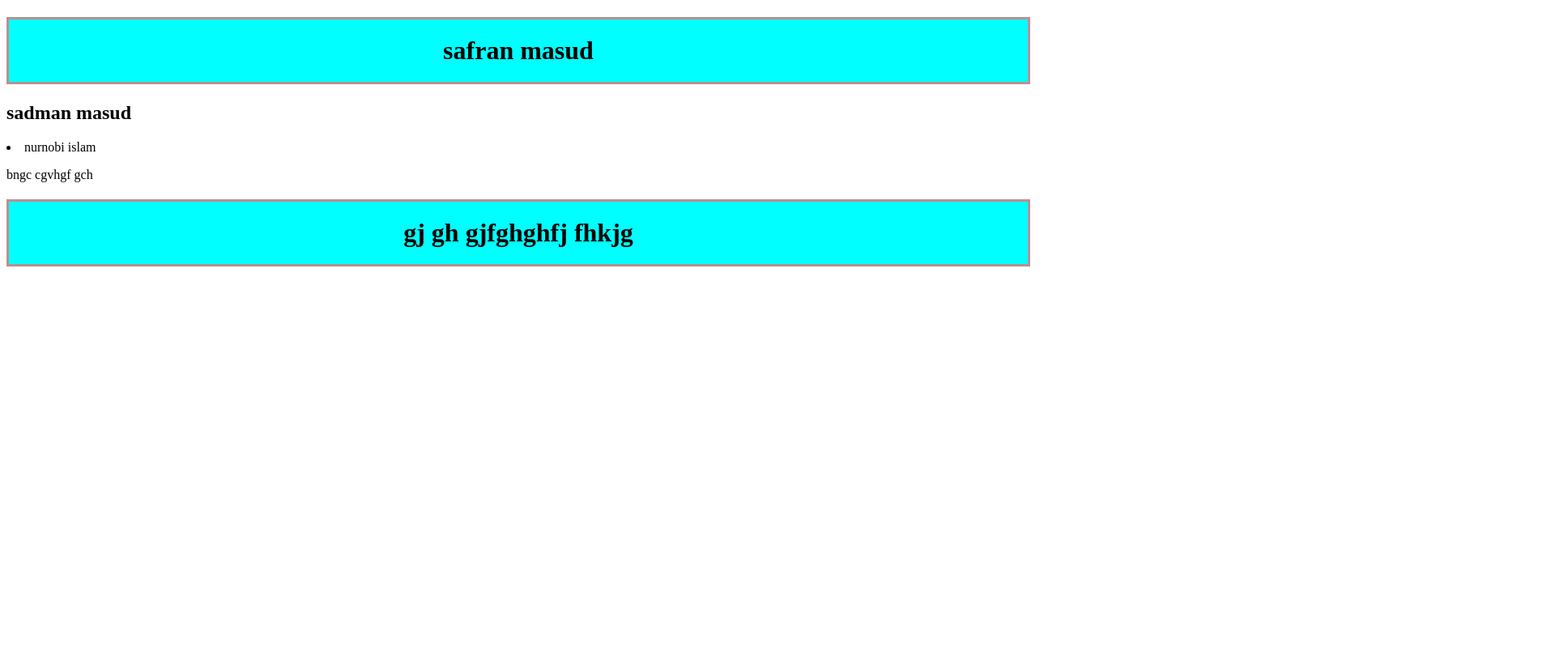
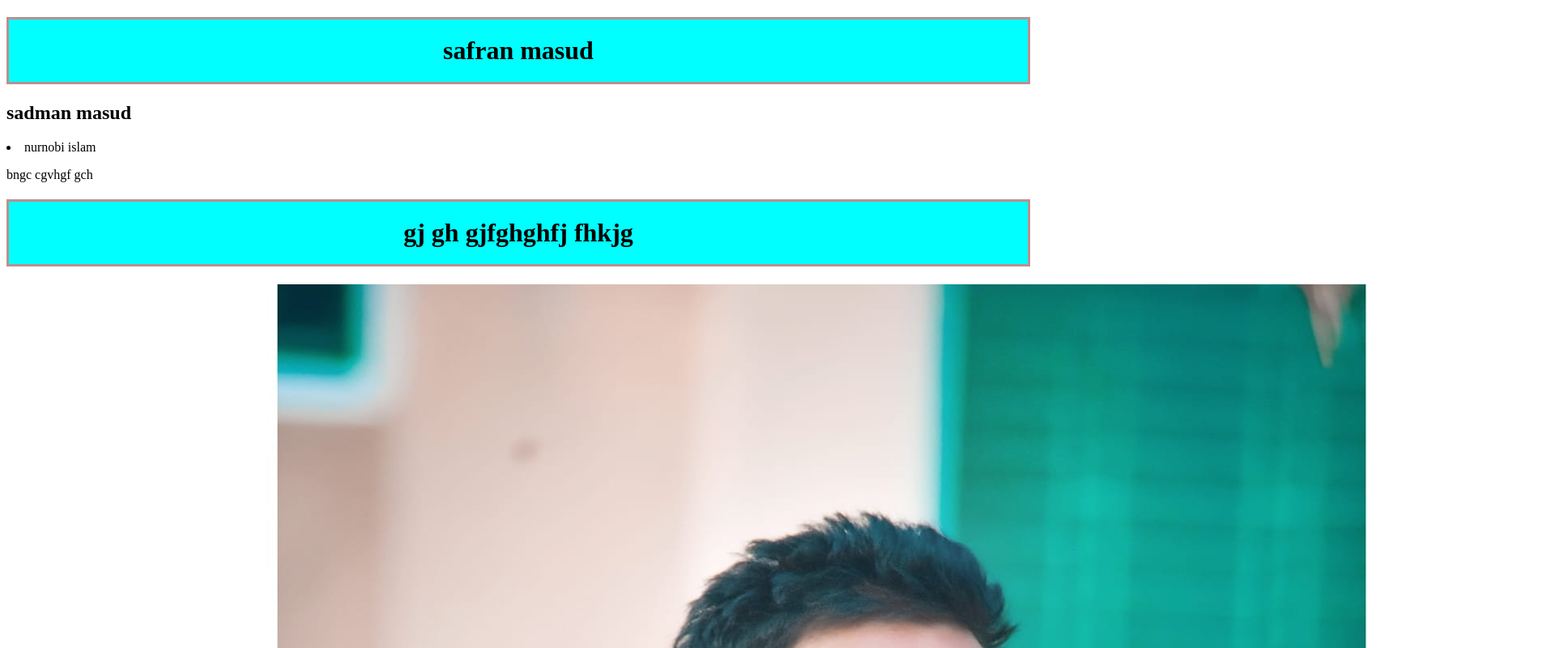
Before and after one commit to fazlulkarim9/good-repo, a plain HTML site: page index.html in a window 1280 px wide. Shown: the top 800 px of the page at 81% size, 1920 px wide, since content can reach past the window. Drawn offline with Linux system fonts and the light colour scheme.

Commit message:
added ka

```diff
--- a/index.html
+++ b/index.html
@@ -13,5 +13,6 @@
     <li>nurnobi islam</li>
     <p>bngc cgvhgf gch </p>
     <h1>gj gh gjfghghfj fhkjg </h1>
+    <img src="ka.jpg" alt="">
 </body>
 </html>
```
Also changed, not shown: ka.jpg (added).
